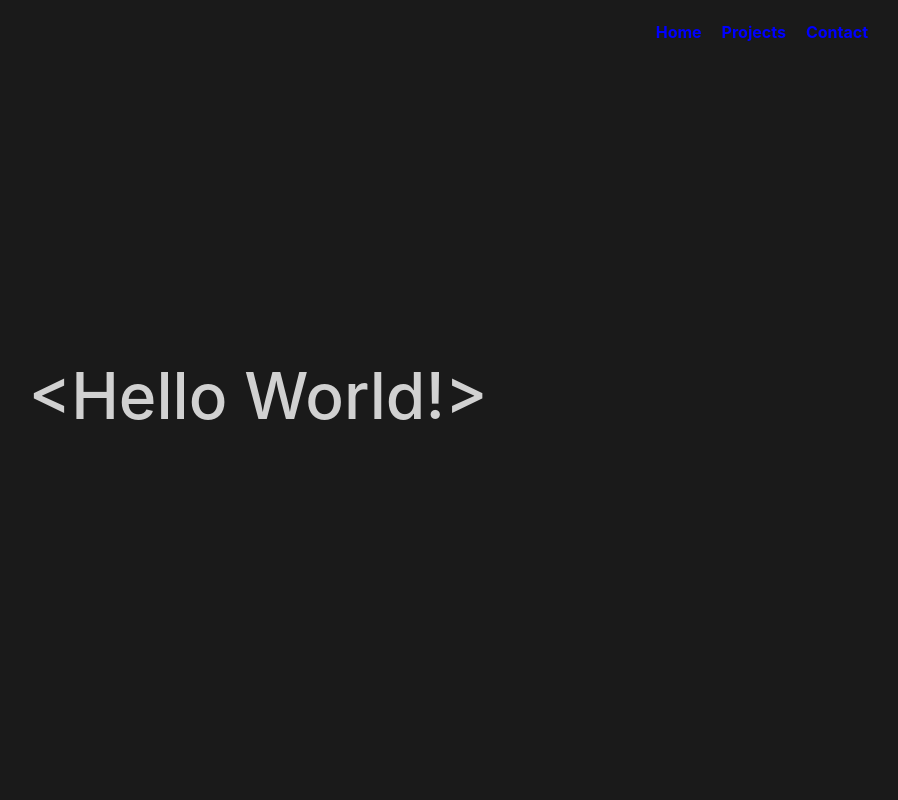
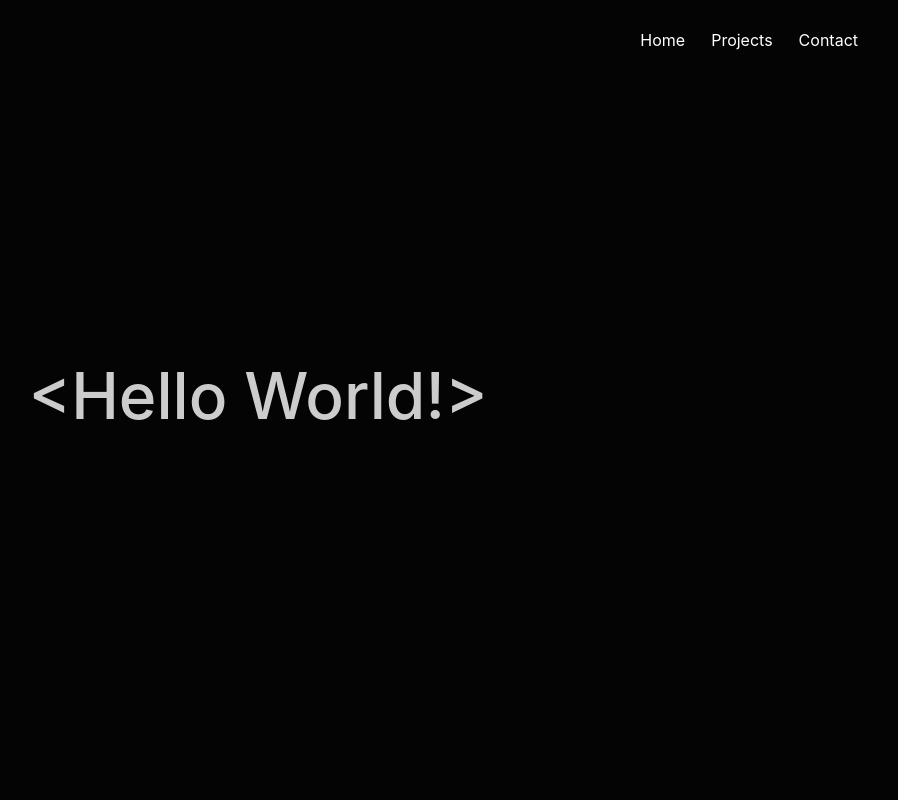
Before and after one commit to tinabhowal/portfolio, a React (Create React App) app: page / in a window 1280 px wide. Shown: the top 800 px of the page, without its empty margins (382-1280 px from the left). Built offline with nearby package versions, Linux system fonts and the light colour scheme.

Commit message:
added google map

```diff
--- a/package.json
+++ b/package.json
@@ -3,6 +3,7 @@
   "version": "0.1.0",
   "private": true,
   "dependencies": {
+    "@react-google-maps/api": "^2.18.1",
     "@testing-library/jest-dom": "^5.16.5",
     "@testing-library/react": "^13.4.0",
     "@testing-library/user-event": "^13.5.0",
@@ -17,6 +18,7 @@
     "web-vitals": "^2.1.4"
   },
   "scripts": {
+
     "start": "react-scripts start",
     "build": "react-scripts build",
     "test": "react-scripts test",
--- a/src/App.js
+++ b/src/App.js
@@ -24,6 +24,7 @@ function App() {
   <Route exact path="/contact" element={<Contact />} />
   </Routes>
   </Router>
+
   );
 }
 
--- a/src/aboutMe.css
+++ b/src/aboutMe.css
@@ -74,7 +74,7 @@ nav a {
         align-items: center;
         justify-content: center;
         overflow: hidden;
-        background-color: rgba(0, 0, 0, 0.897);
+        background-color:#040404;
       }
 
 
@@ -86,6 +86,8 @@ nav a {
       .container2 {
         overflow-x: hidden;
         height: 100vh;
+        background-color: #040404;
+        position: relative;
 
       }
 
@@ -134,8 +136,8 @@ nav a {
       }
 
       .profilePicture.circular img {
-        width: 430px;
-        height: 430px;
+        width: 420px;
+        height: 420px;
         position: absolute;
         border-radius: 50%;
         transition: all 2s ease;
@@ -155,14 +157,17 @@ nav a {
       .name-reveal .mask {
         position: absolute;
         width: 70%;
-        height: 30px;
-        background-color: rgb(251, 251, 251);
+        height: 70px;
+        /* background-color: rgb(251, 251, 251); */
+        background-color:  #040404;
         animation: mask-shift 8s ease forwards;
         margin:0;
+        padding: 0;
       }
 
       .name h2{
         font-size: 24px;
+        color:rgba(255, 255, 255, 0.801);
       }
 
       @keyframes mask-shift {
@@ -181,7 +186,7 @@ nav a {
         align-items: center;
         transition: all 1s ease;
         height: fit-content;
-
+        z-index: 1;
 
       }
 
@@ -193,6 +198,7 @@ nav a {
         transform: translateX(-100%);
         height: 100vh;
 
+
       }
 
 
@@ -203,9 +209,11 @@ nav a {
       .name-reveal.sidebar{
         justify-content: center;
         transition: all 1s ease;
-        transform: translateY(-200%);
-        transition: transform 1s ease;
-
+        /* transform: translateY(-200%); */
+        /* transition: transform 1s ease; */
+        height: fit-content;
+        top: 50%;
+        transition: all 1s ease;
       }
 
       .intro {
@@ -246,3 +254,22 @@ nav a {
         margin-left: 20px;
         overflow: hidden;
       } */
+
+      .map-container {
+        position: absolute;
+        top: 0%;
+        left:1%;
+        display: flex;
+        justify-content: flex-end;
+        width: 100%;
+        margin-left: 0;
+        z-index: 0;
+      }
+
+
+
+
+      .map {
+        width: 100%;
+        max-width: 1000px;
+      }
--- a/src/aboutMe.js
+++ b/src/aboutMe.js
@@ -1,13 +1,134 @@
+
+// import React, { useState, useEffect, useRef } from 'react';
+// import './aboutMe.css';
+// import image from './images/Frame 8.png';
+// import Navbars from './navbar';
+
+
+// function AboutMe() {
+//   const [text, setText] = useState('');
+//   const [textComplete, setTextComplete] = useState(false);
+//   const [circularpic, setCircularpic] = useState(false);
+//   const [namevisible, setNamevisible] = useState(false);
+//   const [nameAside, setNameAside] = useState(false); // Initialize with false
+//   const profilePictureRef = useRef(null);
+
+//   useEffect(() => {
+//     const message = '<HHello World!>';
+//     let currentIndex = 0;
+
+//     const timer = setInterval(() => {
+//       if (currentIndex === message.length - 1) {
+//         clearInterval(timer);
+//         setTextComplete(true);
+//         return;
+//       }
+
+//       setText((prevText) => prevText + message[currentIndex]);
+//       currentIndex++;
+//     }, 300);
+
+//     return () => {
+//       clearInterval(timer);
+//     };
+//   }, []);
+
+//   useEffect(() => {
+//     if (textComplete) {
+//       profilePictureRef.current.scrollIntoView({
+//         behavior: 'smooth',
+//         block: 'start',
+//       });
+
+//       setTimeout(() => {
+//         profilePictureRef.current.classList.add('circular');
+//         setCircularpic(true);
+//       }, 0.02);
+
+//       setTimeout(() => {
+//         setNamevisible(true);
+//       }, 2000);
+//     }
+//   }, [textComplete]);
+
+//   useEffect(() => {
+//     if (namevisible) {
+//       setTimeout(() => {
+//         profilePictureRef.current.classList.add('sidebar');
+//         const name = document.querySelector('.name-reveal');
+//         name.classList.add('sidebar');
+//         const container2 = document.querySelector('.container2');
+//         container2.classList.add('sidebar');
+
+//         // Check if the name element has the sidebar class added
+//         const isNameAside = name.classList.contains('sidebar');
+//         setNameAside(isNameAside); // Update the value of nameAside state variable
+//         if (isNameAside) {
+//           setTimeout(() => {
+//             const paragraph = document.querySelector('.intro');
+//             paragraph.classList.add('intro-visible');
+//           }, 2000);
+//         }
+//       }, 1000);
+//     }
+//   }, [namevisible]);
+
+
+
+
+//   return (
+//     <div className='aboutMe'>
+//       <Navbars></Navbars>
+
+//       <div className={`container ${textComplete ? 'text-complete' : ''}`}>
+//         <h1>{text}</h1>
+//       </div>
+
+//       <div className='container2'>
+//         <div
+//           ref={profilePictureRef}
+//           className={`profilePicture ${textComplete ? 'visible' : ''}`}
+//         >
+//           <img className='img' src={image} alt='profile' />
+//         </div>
+
+//         {circularpic && (
+//           <div className='name-reveal'>
+//             <div className='mask'></div>
+//             <div className='name'>
+//               <h2>Tina Bhawal</h2>
+//               {nameAside && (
+//                 <div className='introDiv'>
+//                   <p className='intro'>
+//                     Newbie Front-end Developer <br />
+//                     Based in Berlin <br />
+//                     Love working on Figma<br />
+//                     Can doodle and illustrate for hours<br />
+//                     Mom to the cutest dog
+//                   </p>
+//                 </div>
+//          )}
+//             </div>
+//           </div>
+//         )}
+
+
+//       </div>
+//     </div>
+//   );
+// }
+
+// export default AboutMe;
+
 
 
 
 import React, { useState, useEffect, useRef } from 'react';
 import './aboutMe.css';
 import image from './images/Frame 8.png';
-import Contact from './contact';
-import Projects from './projects';
-import { Link } from 'react-router-dom';
-import Navbar from './navbar';
+import Navbars from './navbar';
+import Map from './map';
+
 
 function AboutMe() {
   const [text, setText] = useState('');
@@ -61,8 +182,8 @@ function AboutMe() {
         profilePictureRef.current.classList.add('sidebar');
         const name = document.querySelector('.name-reveal');
         name.classList.add('sidebar');
-        const container2 = document.querySelector('.container2');
-        container2.classList.add('sidebar');
+        // const container2 = document.querySelector('.container2');
+        // container2.classList.add('sidebar');
 
         // Check if the name element has the sidebar class added
         const isNameAside = name.classList.contains('sidebar');
@@ -77,32 +198,12 @@ function AboutMe() {
     }
   }, [namevisible]);
 
-  // useEffect(() => {
-  //   if (namevisible) {
-  //     setTimeout(() => {
-  //       profilePictureRef.current.classList.add('sidebar');
-  //       const name = document.querySelector('.name-reveal');
-  //       name.classList.add('sidebar');
 
-  //       const isNameAside = name.classList.contains('sidebar');
-  //       setNameAside(isNameAside); // Update the value of nameAside state variable
-
-  //       if (isNameAside) {
-  //         setTimeout(() => {
-  //           const paragraph = document.querySelector('.intro');
-  //           paragraph.classList.add('intro-visible');
-  //           // const container2 = document.querySelector('.container2');
-  //           // container2.classList.add('sidebar');
-  //         }, 200);
-  //       }
-  //     }, 2000);
-  //   }
-  // }, [namevisible]);
 
 
   return (
     <div className='aboutMe'>
-      <Navbar></Navbar>
+      <Navbars></Navbars>
 
       <div className={`container ${textComplete ? 'text-complete' : ''}`}>
         <h1>{text}</h1>
@@ -135,9 +236,13 @@ function AboutMe() {
             </div>
           </div>
         )}
+        {nameAside && (
+         <div className='map-container'>
+         <Map className='map' />
+         </div>
+         )}
+      </div>
 
-
-      </div>
     </div>
   );
 }
--- /dev/null
+++ b/src/map.js
@@ -0,0 +1,110 @@
+
+
+
+
+// import React from 'react';
+// import { GoogleMap, LoadScript, Marker } from '@react-google-maps/api';
+
+// function Map() {
+//   const mapContainerStyle = {
+//     width: '50%',
+//     height: '100px',
+//   };
+
+//   const center = {
+//     lat: 52.520008, // Replace with your desired latitude
+//     lng: 13.404954, // Replace with your desired longitude
+//   };
+
+//   const mapOptions = {
+//     mapTypeId: 'hybrid',
+//   };
+
+
+//   return (
+//     <LoadScript googleMapsApiKey="AIzaSyDacAp7i8NtOKq6Mlgk-EQsgjdPwRMjMd8">
+//       <GoogleMap mapContainerStyle={mapContainerStyle} center={center} zoom={10} options={mapOptions}
+//       >
+//         <Marker position={{ lat: 52.520008, lng: 13.404954 }} />
+//       </GoogleMap>
+//     </LoadScript>
+//   );
+// }
+
+// export default Map;
+
+
+
+
+
+
+
+
+
+
+
+
+
+
+
+
+import React, { useEffect, useState } from 'react';
+import { GoogleMap, LoadScript, Marker } from '@react-google-maps/api';
+
+function Map() {
+  const mapContainerStyle = {
+    width: '70%',
+    height: '200px',
+  };
+
+  const center = {
+    lat: 52.520008, // Replace with your desired latitude
+    lng: 13.404954, // Replace with your desired longitude
+  };
+
+  const mapOptions = {
+    mapTypeId: 'hybrid',
+  };
+
+  const [apiLoaded, setApiLoaded] = useState(false);
+
+  useEffect(() => {
+    const markerPosition = {
+      lat: 52.520008, // Replace with the marker's latitude
+      lng: 13.404954, // Replace with the marker's longitude
+    };
+
+    const onLoad = (map) => {
+      new window.google.maps.Marker({ position: markerPosition, map, label: 'Berlin' });
+    };
+
+    if (window.google && window.google.maps) {
+      // Google Maps API already loaded
+      setApiLoaded(true);
+    } else {
+      // Load Google Maps API script
+      const script = document.createElement('script');
+      script.src = `https://maps.googleapis.com/maps/api/js?key=AIzaSyDacAp7i8NtOKq6Mlgk-EQsgjdPwRMjMd8&libraries=places`;
+      script.onload = () => setApiLoaded(true);
+      document.head.appendChild(script);
+    }
+
+    return () => {
+      // Clean up any resources if needed
+    };
+  }, []);
+
+  return (
+    <LoadScript googleMapsApiKey="AIzaSyDacAp7i8NtOKq6Mlgk-EQsgjdPwRMjMd8">
+      {apiLoaded && (
+
+        <GoogleMap mapContainerStyle={mapContainerStyle} center={center} zoom={12} options={mapOptions}>
+          <Marker position={{ lat: 52.520008, lng: 13.404954 }} />
+        </GoogleMap>
+
+      )}
+    </LoadScript>
+  );
+}
+
+export default Map;
--- a/src/navbar.css
+++ b/src/navbar.css
@@ -1,33 +1,35 @@
-nav{
+
+.navbar {
   position: fixed;
-  /* background-color: rgba(0, 0, 0, 0.897); */
-  background-color: transparent;
-  width:100vw;
-  z-index: 1;
-  }
+  width: 100vw;
+  top: 0;
+  z-index: 999;
+  background-color: #040404;
+  /* background-color: transparent; */
+  height: 10vh;
+
+
+}
 
 
 
-nav ul {
-  display: flex;
-  justify-content: end;
-  list-style: none;
-  padding: 10px;
-  margin: 10px;
+.navbar-nav {
+  margin-left: auto;
 }
 
-nav li {
+.nav-link {
+  color: white;
+  margin-left: 10px;
+  z-index: 1;
+}
+
+.nav-link:last-child {
+
   margin-right: 20px;
 
 }
 
-nav li:last-child {
-  margin-right: 10px;
+
+.nav-link:hover {
+  color: gray;
 }
-
-nav a {
-  text-decoration: none;
-  /* color:rgba(255, 255, 255, 0.801); */
-  color: blue;
-  font-weight: bold;
-}
--- a/src/navbar.js
+++ b/src/navbar.js
@@ -1,43 +1,27 @@
-import React from 'react';
-import { Link } from 'react-router-dom';
+
+
+import Container from 'react-bootstrap/Container';
+import Nav from 'react-bootstrap/Nav';
+import Navbar from 'react-bootstrap/Navbar';
+
 import './navbar.css';
 
-function Navbar() {
+function Navbars() {
   return (
-    // <nav className="navbar navbar-expand-lg navbar-light bg-light">
-    //   <div className="container">
-    //     <Link className="navbar-brand" to="/">About Me</Link>
-    //     <button className="navbar-toggler" type="button" data-bs-toggle="collapse" data-bs-target="#navbarNav" aria-controls="navbarNav" aria-expanded="false" aria-label="Toggle navigation">
-    //       <span className="navbar-toggler-icon"></span>
-    //     </button>
-    //     <div className="collapse navbar-collapse" id="navbarNav">
-    //       <ul className="navbar-nav ml-auto">
-    //         <li className="nav-item">
-    //           <Link className="nav-link" to="/projects">Projects</Link>
-    //         </li>
-    //         <li className="nav-item">
-    //           <Link className="nav-link" to="/contact">Contact</Link>
-    //         </li>
-    //       </ul>
-    //     </div>
-    //   </div>
-    // </nav>
-
-
-     <nav>
-        <ul>
-        <li>
-            <Link to="/">Home</Link>
-          </li>
-          <li>
-            <Link to="/projects">Projects</Link>
-          </li>
-          <li>
-            <Link to="/contact">Contact</Link>
-          </li>
-        </ul>
-      </nav>
+    <Navbar className="navbar" expand="lg">
+      <Container fluid>
+        {/* <Navbar.Brand href="/">Tina Bhawal</Navbar.Brand> */}
+        <Navbar.Toggle className="ml-auto" aria-controls="basic-navbar-nav" />
+        <Navbar.Collapse id="basic-navbar-nav">
+          <Nav className="ml-auto">
+            <Nav.Link href="/">Home</Nav.Link>
+            <Nav.Link href="/projects">Projects</Nav.Link>
+            <Nav.Link href="/contact">Contact</Nav.Link>
+          </Nav>
+        </Navbar.Collapse>
+      </Container>
+    </Navbar>
   );
 }
 
-export default Navbar;
+export default Navbars;
```
Also changed, not shown: 1 other file (tests, documents, lock files or other folders). Lines whose indentation alone changed are shown as unchanged.
